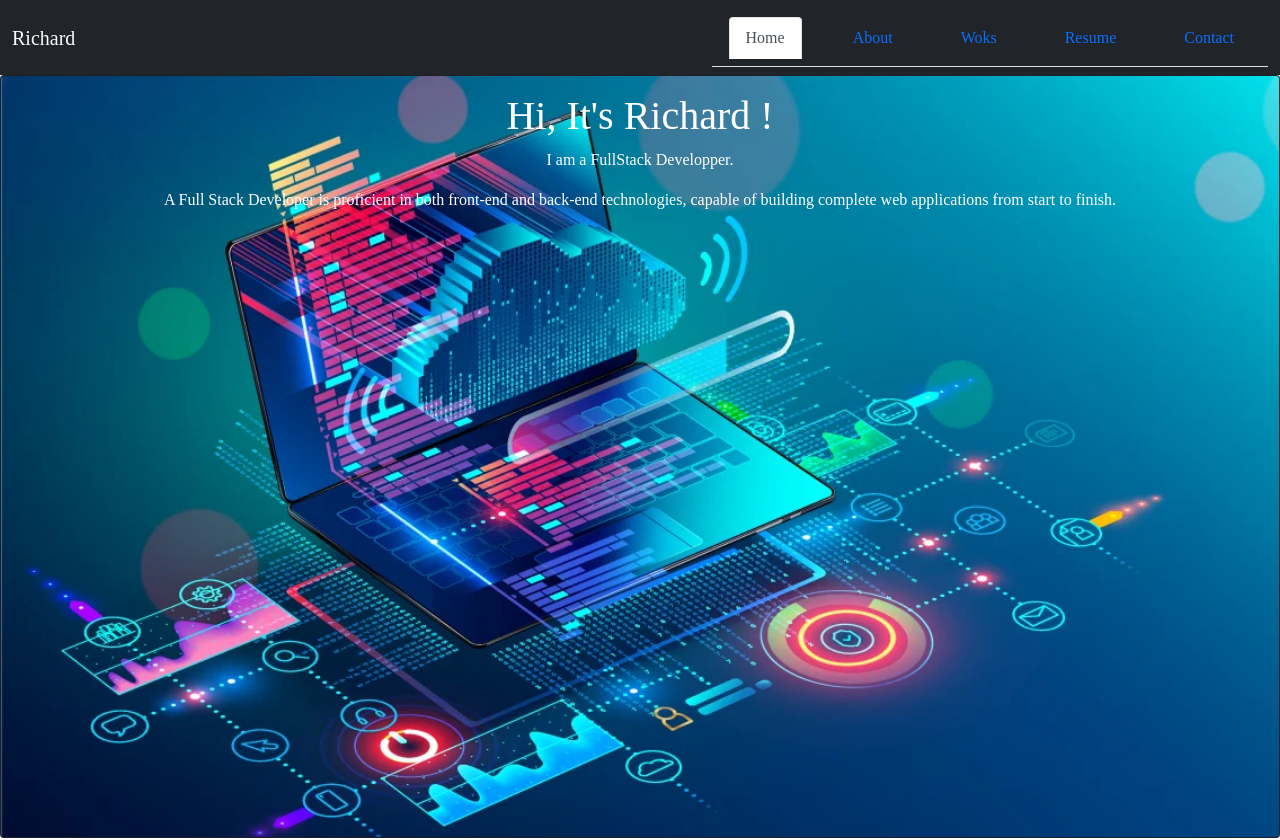
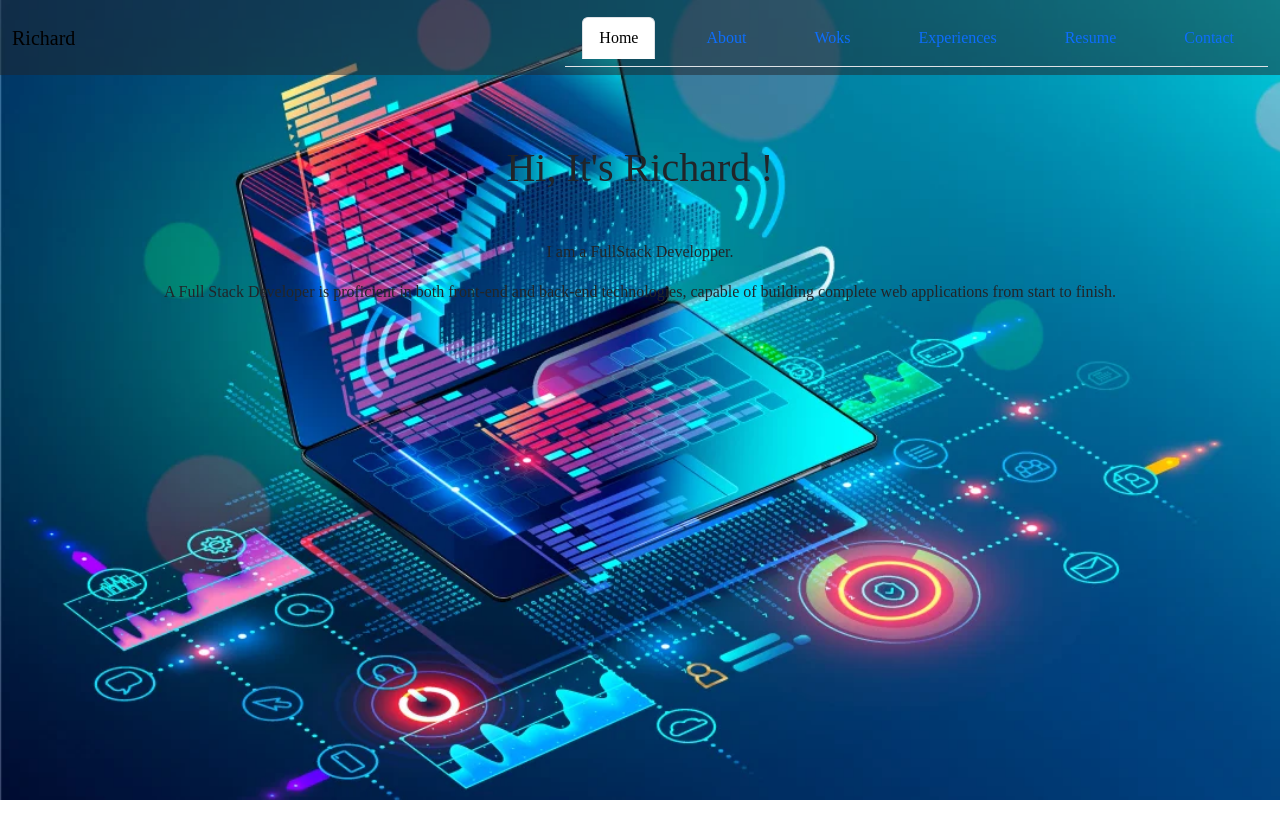
Before and after one commit to NGOUBADJAMBO-Richard/Portfolio, a website: page index.html in a window 1280 px wide. Shown: the top 840 px of the page. Drawn offline with nearby package versions, Linux system fonts and the light colour scheme.

Commit message:
Last version

```diff
--- a/index.html
+++ b/index.html
@@ -4,25 +4,15 @@
     <meta charset="UTF-8" />
     <meta name="viewport" content="width=device-width, initial-scale=1.0" />
     <link
-      href="https://cdn.jsdelivr.net/npm/bootstrap@5.0.2/dist/css/bootstrap.min.css"
+      href="https://cdn.jsdelivr.net/npm/bootstrap@5.3.3/dist/css/bootstrap.min.css"
       rel="stylesheet"
-      integrity="sha384-EVSTQN3/azprG1Anm3QDgpJLIm9Nao0Yz1ztcQTwFspd3yD65VohhpuuCOmLASjC"
-      crossorigin="anonymous"
-    />
-    <script
-      src="https://cdn.jsdelivr.net/npm/bootstrap@5.0.2/dist/js/bootstrap.bundle.min.js"
-      integrity="sha384-MrcW6ZMFYlzcLA8Nl+NtUVF0sA7MsXsP1UyJoMp4YLEuNSfAP+JcXn/tWtIaxVXM"
-      crossorigin="anonymous"
-    ></script>
-    <link
-      href="https://cdn.jsdelivr.net/npm/bootstrap@5.0.2/dist/css/bootstrap.min.css"
-      rel="stylesheet"
-      integrity="sha384-EVSTQN3/azprG1Anm3QDgpJLIm9Nao0Yz1ztcQTwFspd3yD65VohhpuuCOmLASjC"
+      integrity="sha384-QWTKZyjpPEjISv5WaRU9OFeRpok6YctnYmDr5pNlyT2bRjXh0JMhjY6hW+ALEwIH"
       crossorigin="anonymous"
     />
     <link rel="stylesheet" href="style.css" />
     <!-- <link rel="stylesheet" href="./src/output.css" /> -->
-
+    <!-- <link rel="stylesheet" href="css/site.css" /> -->
+    <!-- <script src="https://cdn.tailwindcss.com"></script> -->
     <title>Portfolio</title>
 
     <script
@@ -58,15 +48,14 @@
   </head>
 
   <body>
-    <!-- <div id="particles-container"></div> -->
-    <!-- Le header avec barre de navigation -->
-    <header>
-      <!-- Barre de navigation -->
-      <nav class="navbar navbar-expand-lg navbar-light bg-dark">
+    <!-- main banner -->
+    <!-- <section id="home"> -->
+    <header class="min-vh-100">
+      <nav
+        class="navbar navbar-expand-lg myNav bg-dark bg-opacity-50 fixed-top"
+      >
         <div class="container-fluid">
-          <a class="navbar-brand text-light" role="navigation" href="#"
-            >Richard</a
-          >
+          <a class="navbar-brand" role="navigation" href="#">Richard</a>
           <button
             class="navbar-toggler"
             type="button"
@@ -93,6 +82,9 @@
                 <a class="nav-link" href="#work">Woks</a>
               </li>
               <li class="nav-link">
+                <a class="nav-link" href="#experience">Experiences</a>
+              </li>
+              <li class="nav-link">
                 <a class="nav-link" href="#resume">Resume</a>
               </li>
               <li class="nav-link">
@@ -102,24 +94,23 @@
           </div>
         </div>
       </nav>
-      <!-- Fin de la navbar -->
 
-      <!-- main banner -->
-      <section id="home">
-        <div class="card bg-dark text-white">
-          <img src="./img/f8e15e935890.png" class="card-img" alt="..." />
-          <div class="card-img-overlay flex text-center place-content-center">
-            <h1 class="card-title">Hi, It's Richard !</h1>
-            <p class="card-text">I am a FullStack Developper.</p>
-            <p class="card-text">
-              A Full Stack Developer is proficient in both front-end and
-              back-end technologies, capable of building complete web
-              applications from start to finish.
-            </p>
-          </div>
-        </div>
-      </section>
+      <!-- <img src="./img/f8e15e935890.png" class="card-img" alt="..." /> -->
+
+      <!-- </section> -->
       <!-- End of main banner -->
+
+      <div
+        class="d-flex flex-column align-items-center justify-content-center p-5"
+      >
+        <h1 class="card-title mt-5 p-5">Hi, It's Richard !</h1>
+        <p class="card-text">I am a FullStack Developper.</p>
+        <p class="card-text">
+          A Full Stack Developer is proficient in both front-end and back-end
+          technologies, capable of building complete web applications from start
+          to finish.
+        </p>
+      </div>
     </header>
 
     <main>
@@ -303,6 +294,9 @@
               </div>
             </div>
           </section>
+
+          <!-- section experiences -->
+          <section id="experiences"></section>
 
           <!-- resume section-->
           <section id="resume">
@@ -529,15 +523,10 @@
       M.G.N &copy; - 2024
     </footer>
 
-    <!-- <script src="https://cdnjs.cloudflare.com/ajax/libs/particlesjs/2.2.2/particles.min.js"></script>
-    <script>
-      window.onload = function () {
-        Particles.init({
-          selector: ".background",
-          sizeVariations: 30,
-          color: ["#0bd", "rgba(0,187,221,.5)", "rgba(0,187,221,.2)"],
-        });
-      };
-    </script> -->
+    <script
+      src="https://cdn.jsdelivr.net/npm/bootstrap@5.3.3/dist/js/bootstrap.bundle.min.js"
+      integrity="sha384-YvpcrYf0tY3lHB60NNkmXc5s9fDVZLESaAA55NDzOxhy9GkcIdslK1eN7N6jIeHz"
+      crossorigin="anonymous"
+    ></script>
   </body>
 </html>
--- a/style.css
+++ b/style.css
@@ -14,6 +14,9 @@
 header {
   padding: 0;
   margin: 0;
+  background-image: url("./img/f8e15e935890.png");
+  background-size: cover;
+  background-attachment: fixed;
 }
 
 .card {
@@ -161,7 +164,7 @@ button[type="submit"] {
 
 .container {
   border-radius: 5px;
-  background-color: #f2f2f2;
+  /* background-color: #f2f2f2; */
   padding: 20px;
 }
 
```
